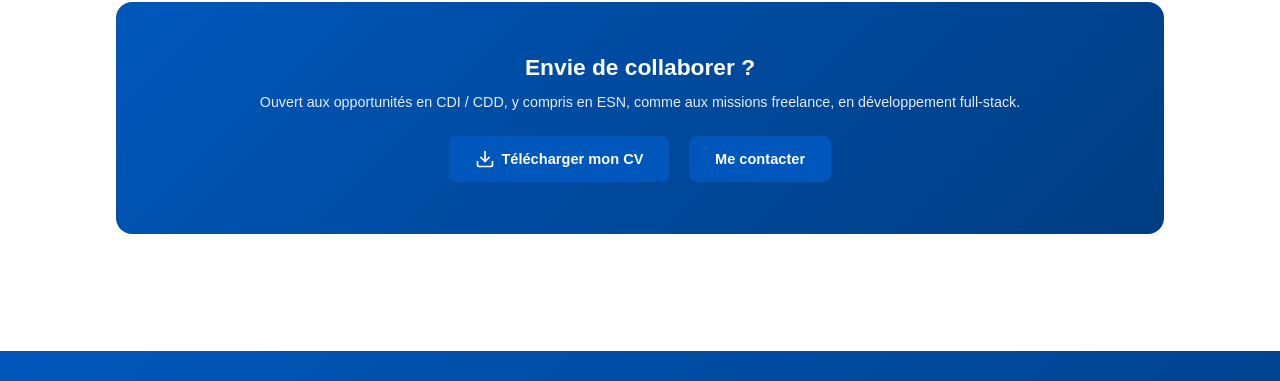
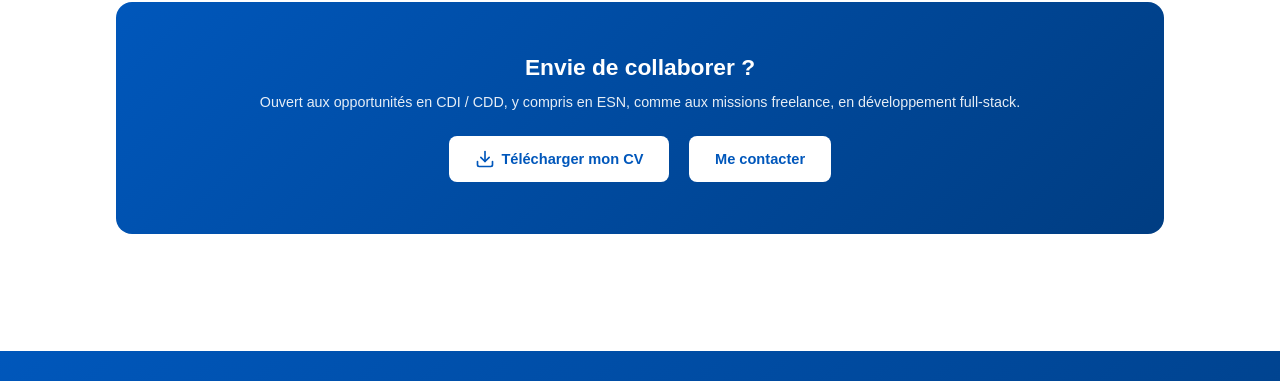
Before and after one commit to LaiPe/portfolio, a Gatsby site: page /apropos in a window 1280 px wide. Shown: the part 4593-4974 px from the top of the page. Built offline with nearby package versions, Linux system fonts and the light colour scheme; Gatsby itself is replaced by a stand-in of ours; a web font is replaced by a local one.

Commit message:
style(apropos): white buttons on the closing call-to-action block
The two buttons were blue on the blue gradient.

Co-Authored-By: Claude Opus 5.5 <noreply@anthropic.com>

```diff
--- a/src/pages/apropos.tsx
+++ b/src/pages/apropos.tsx
@@ -219,10 +219,10 @@ export default function AboutPage() {
             missions freelance, en développement full-stack.
           </p>
           <div className={styles.ctaButtons}>
-            <Button href={cv.path} download={cv.filename} target="_self" variant="primary" size="lg">
+            <Button href={cv.path} download={cv.filename} target="_self" variant="inverse" size="lg">
               <Download size={20} /> Télécharger mon CV
             </Button>
-            <Button to="/contact" variant="primary" size="lg">
+            <Button to="/contact" variant="inverse" size="lg">
               Me contacter
             </Button>
           </div>
```
